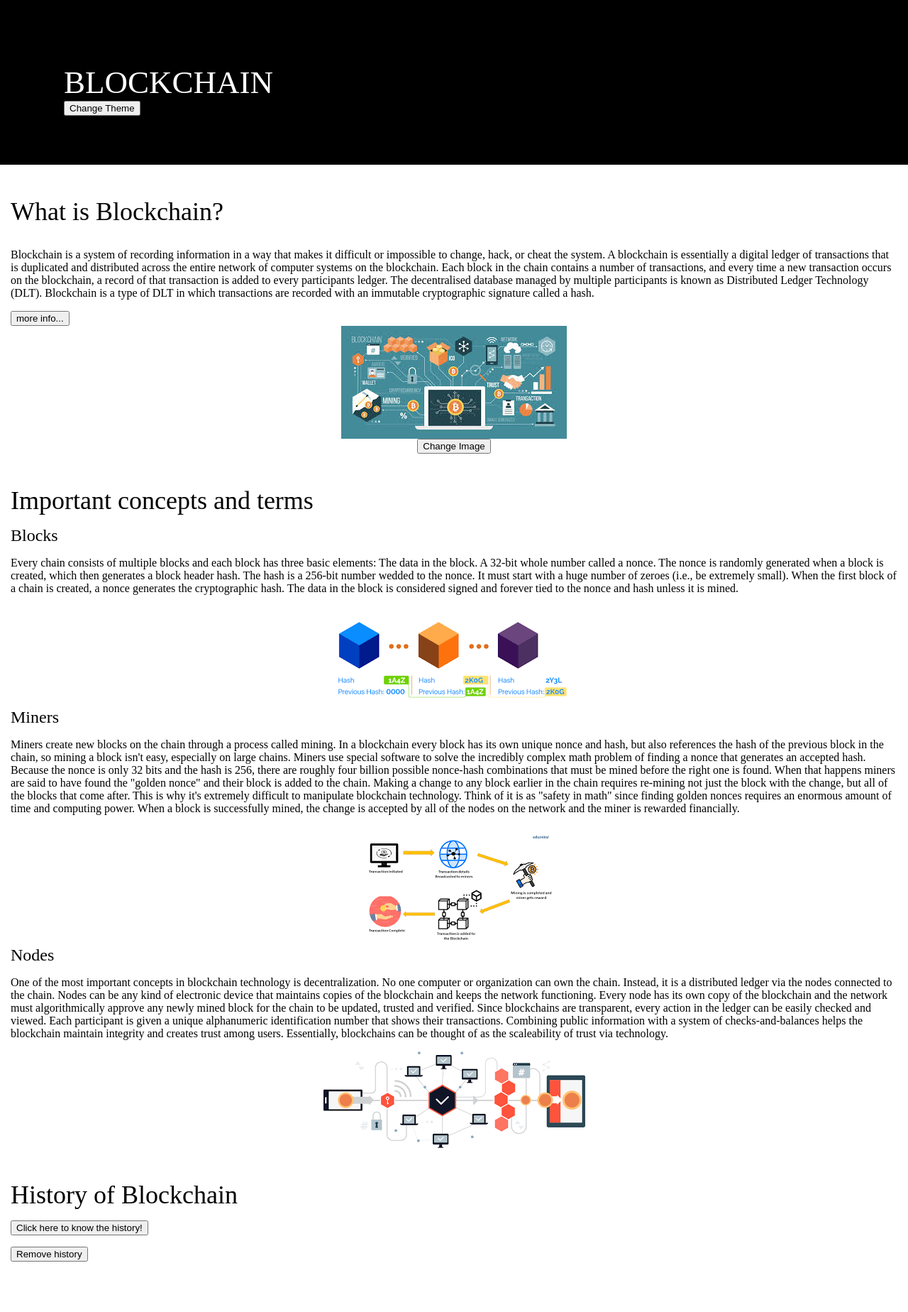
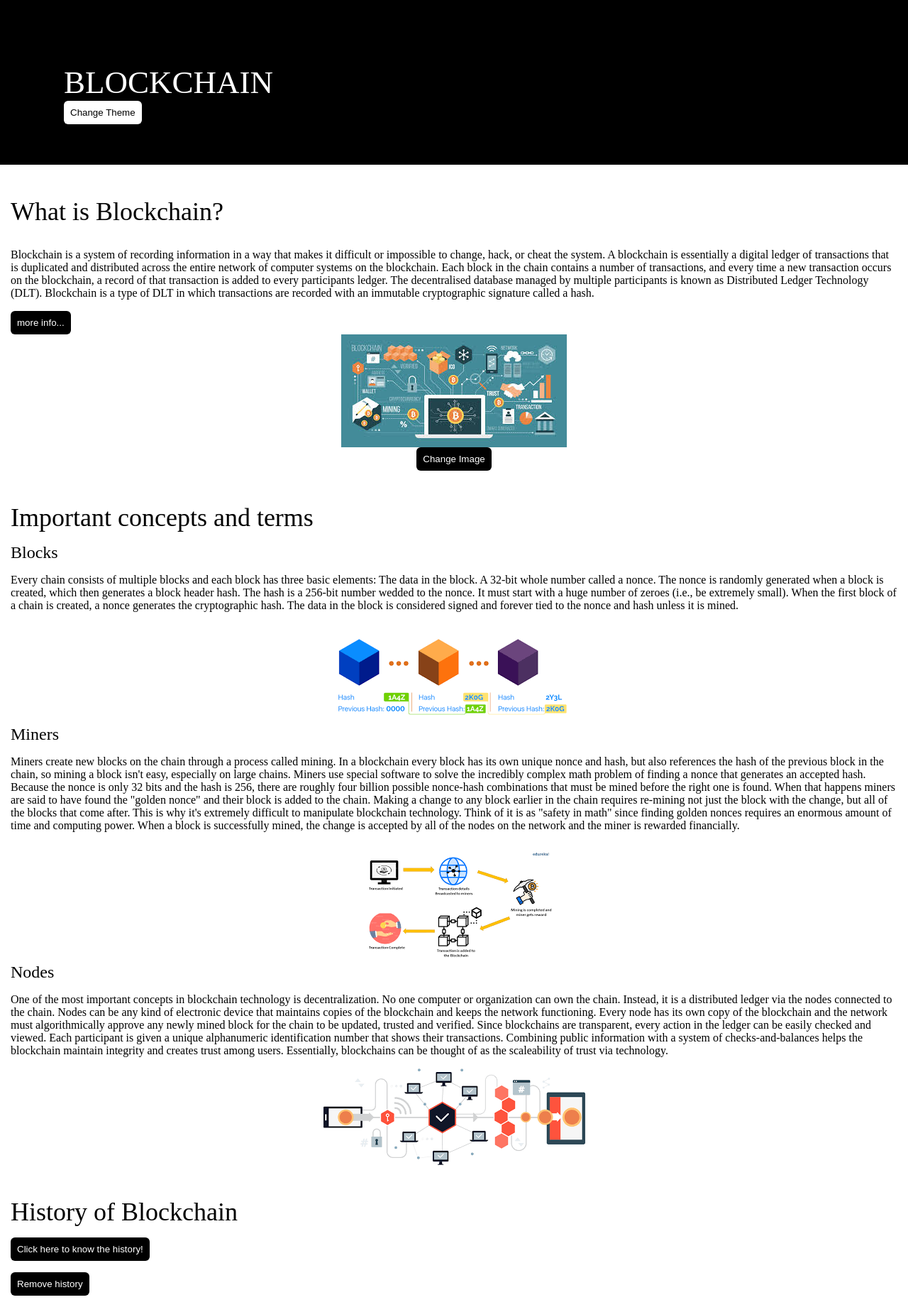
Before and after one commit to amruta-n/Random-Websites, a PHP site: page / in a window 1280 px wide. Shown: the whole page at 71% size. Before the commit the page ends 1777 px from the top, so only its background shows below. Run offline with PHP 8.4, Linux system fonts and the light colour scheme.

Commit message:
Update styles.css

```diff
--- a/wtlAssg4/styles.css
+++ b/wtlAssg4/styles.css
@@ -48,3 +48,15 @@ img{
 	margin-left: auto;
 	margin-right: auto;
 }
+
+button {
+	border: none;
+    padding: 9px;
+    border-radius: 6px;
+    color: #fff;
+    background-color: #000;
+}
+#but2{
+	color: #000;
+    background-color: #fff;
+}
```
